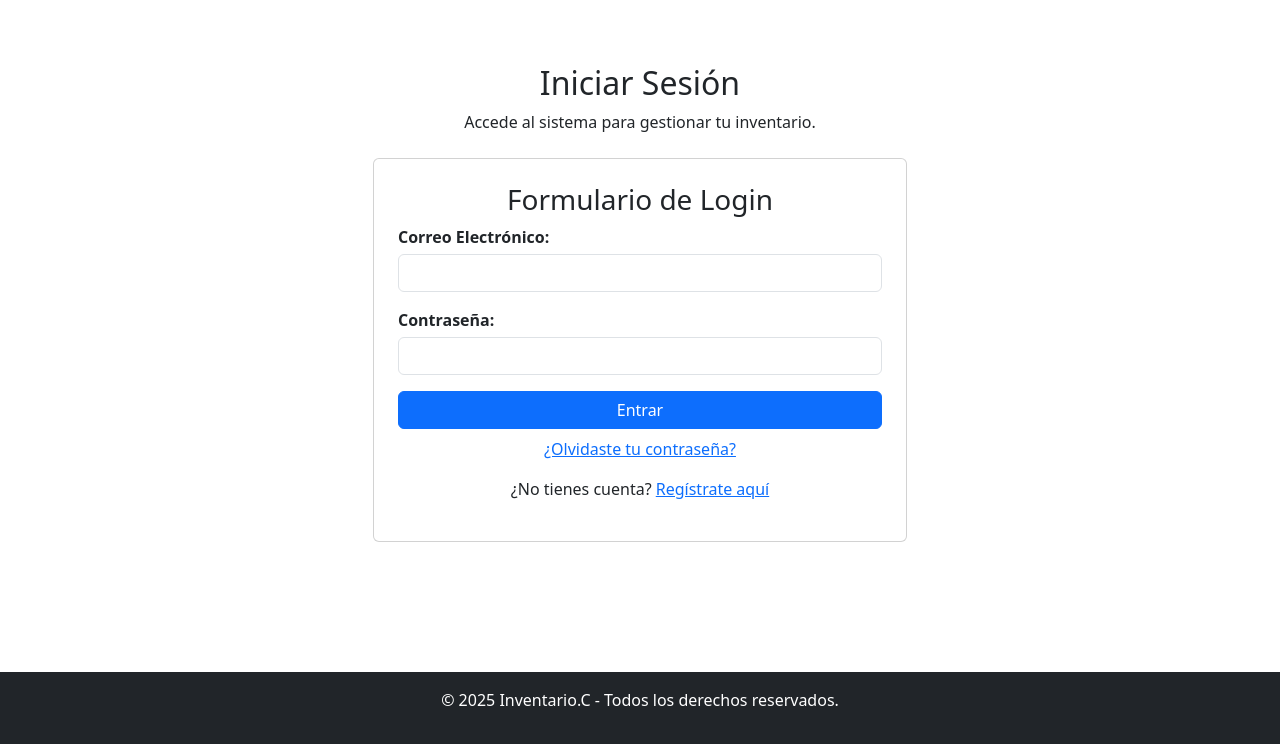
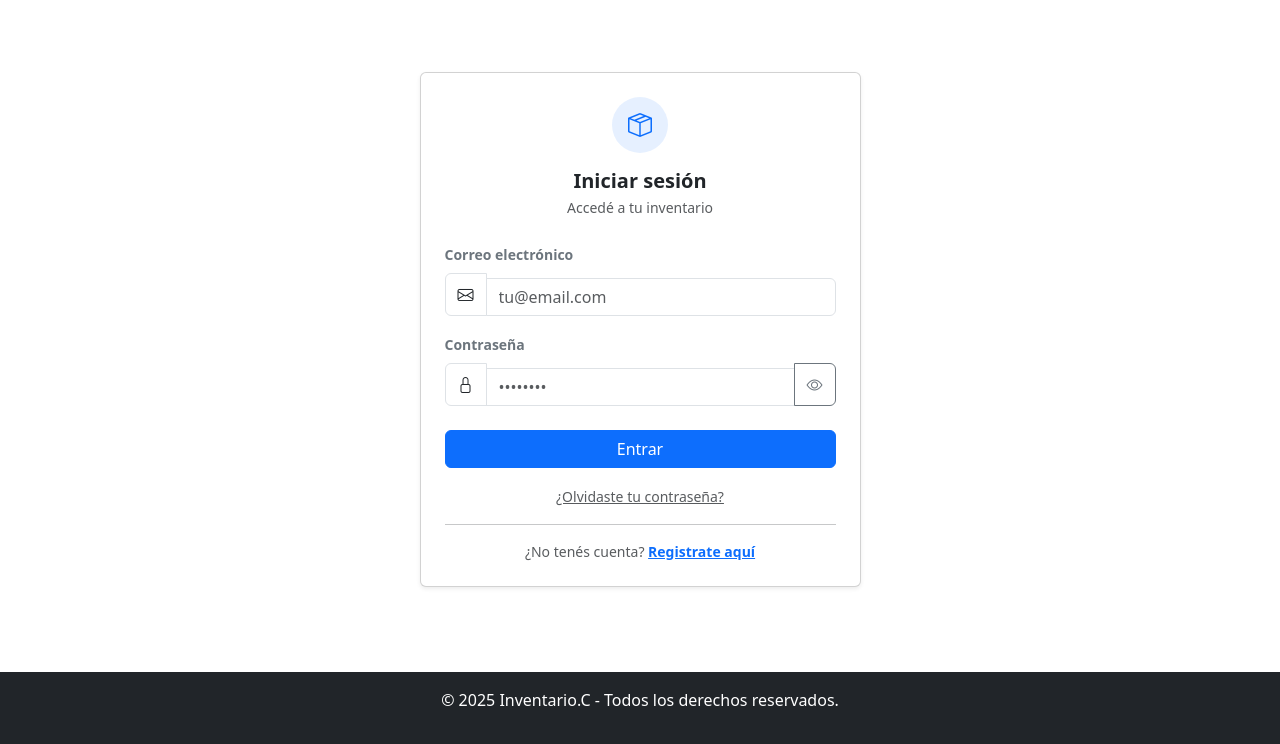
Before and after one commit to delpianocp/inventario, a Django app: page / in a window 1280 px wide. Shown: the part 56-800 px from the top of the page. Run offline with Django 5.2, Linux system fonts and the light colour scheme.

Commit message:
feat: template index

```diff
--- a/inventario/templates/inventario/base.html
+++ b/inventario/templates/inventario/base.html
@@ -7,6 +7,7 @@
     {% load static %}
     <link rel="stylesheet" href="{% static 'inventario/styles.css' %}">
     <link href="https://cdn.jsdelivr.net/npm/bootstrap@5.3.0/dist/css/bootstrap.min.css" rel="stylesheet">
+    <link rel="stylesheet" href="https://cdn.jsdelivr.net/npm/bootstrap-icons@1.11.3/font/bootstrap-icons.min.css">
 </head>
 <body>
 
@@ -49,5 +50,6 @@
 
     <script src="https://cdn.jsdelivr.net/npm/bootstrap@5.3.0/dist/js/bootstrap.bundle.min.js"></script>
 
+
 </body>
 </html>
--- a/inventario/templates/inventario/index.html
+++ b/inventario/templates/inventario/index.html
@@ -4,63 +4,83 @@
 
 {% block content %}
 <section id="login" class="container mt-3 contenido">
-    <h2 class="text-center">Iniciar Sesión</h2>
-    <p class="text-center">Accede al sistema para gestionar tu inventario.</p>
+    <div class="row justify-content-center mt-4">
+        <div class="col-md-5">
+            <div class="card p-4 shadow-sm">
 
-    <div class="row justify-content-center mt-4">
-        <div class="col-md-6">
-            <div class="card p-4">
-                <h3 class="text-center">Formulario de Login</h3>
+                <div class="text-center mb-4">
+                    <div class="bg-primary bg-opacity-10 rounded-circle d-inline-flex align-items-center justify-content-center mb-3" style="width:56px;height:56px">
+                        <i class="bi bi-box-seam fs-4 text-primary"></i>
+                    </div>
+                    <h2 class="h5 fw-semibold mb-1">Iniciar sesión</h2>
+                    <p class="text-muted small mb-0">Accedé a tu inventario</p>
+                </div>
 
-                <!-- Mensajes de error -->
                 {% if form.errors %}
-                    <div class="alert alert-danger">
-                        <ul>
-                            {% for error in form.non_field_errors %}
-                                <li>{{ error }}</li>
-                            {% endfor %}
-                        </ul>
-                    </div>
+                <div class="alert alert-danger d-flex align-items-center py-2" role="alert">
+                    <i class="bi bi-exclamation-circle me-2"></i>
+                    <span>Usuario o contraseña incorrectos.</span>
+                </div>
                 {% endif %}
 
-                <form method="POST">
+                <form method="POST" autocomplete="off">
                     {% csrf_token %}
 
-                    <!-- Campo de email -->
                     <div class="mb-3">
-                        <label for="id_email">Correo Electrónico:</label>
-                        <input type="email" name="email" id="id_email" class="form-control" required>
+                        <label for="id_email" class="form-label small fw-semibold text-secondary">Correo electrónico</label>
+                        <div class="input-group">
+                            <span class="input-group-text bg-transparent"><i class="bi bi-envelope"></i></span>
+                            <input type="email" name="email" id="id_email" class="form-control" placeholder="tu@email.com" required>
+                        </div>
                     </div>
 
-                    <!-- Campo de contraseña -->
-                    <div class="mb-3">
-                        <label for="id_password">Contraseña:</label>
-                        <input type="password" name="password" id="id_password" class="form-control" required>
+                    <div class="mb-4">
+                        <label for="id_password" class="form-label small fw-semibold text-secondary">Contraseña</label>
+                        <div class="input-group">
+                            <span class="input-group-text bg-transparent"><i class="bi bi-lock"></i></span>
+                            <input type="password" name="password" id="id_password" class="form-control" placeholder="••••••••" required>
+                            <button class="btn btn-outline-secondary" type="button" id="toggle-pass">
+                                <i class="bi bi-eye" id="eye-icon"></i>
+                            </button>
+                        </div>
                     </div>
 
-                    <!-- Botón de inicio de sesión -->
                     <div class="d-grid">
                         <button type="submit" class="btn btn-primary">Entrar</button>
                     </div>
                 </form>
-                <div class="text-center mt-2">
-                    <a href="{% url 'solicitar_recuperacion' %}">¿Olvidaste tu contraseña?</a>
+
+                <div class="text-center mt-3">
+                    <a href="{% url 'solicitar_recuperacion' %}" class="text-muted small">¿Olvidaste tu contraseña?</a>
                 </div>
-                <div class="text-center mt-3">
-                    <p>¿No tienes cuenta? <a href="{% url 'registro' %}">Regístrate aquí</a></p>
-                </div>
+
+                <hr class="my-3">
+
+                <p class="text-center small text-muted mb-0">
+                    ¿No tenés cuenta? <a href="{% url 'registro' %}" class="text-primary fw-semibold">Registrate aquí</a>
+                </p>
 
             </div>
         </div>
     </div>
 </section>
 
-<!-- 🔧 Script para limpiar campos al cargar la página -->
 <script>
-    document.addEventListener("DOMContentLoaded", function() {
+    document.addEventListener("DOMContentLoaded", function () {
         document.getElementById("id_email").value = "";
         document.getElementById("id_password").value = "";
+
+        document.getElementById("toggle-pass").addEventListener("click", function () {
+            const input = document.getElementById("id_password");
+            const icon = document.getElementById("eye-icon");
+            if (input.type === "password") {
+                input.type = "text";
+                icon.className = "bi bi-eye-slash";
+            } else {
+                input.type = "password";
+                icon.className = "bi bi-eye";
+            }
+        });
     });
 </script>
-
 {% endblock %}
```
